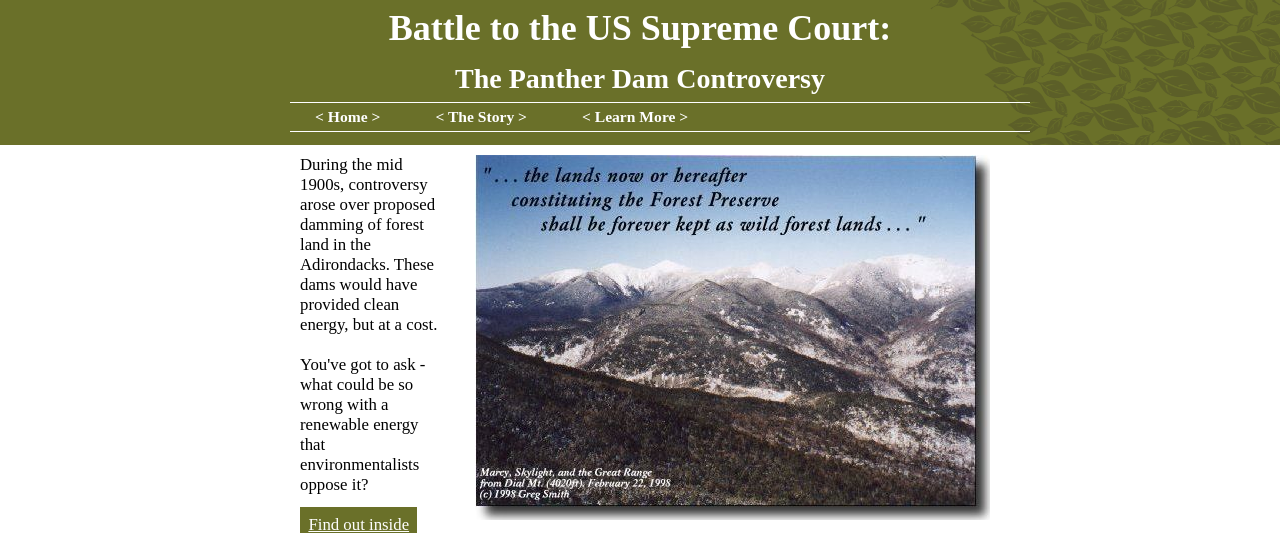
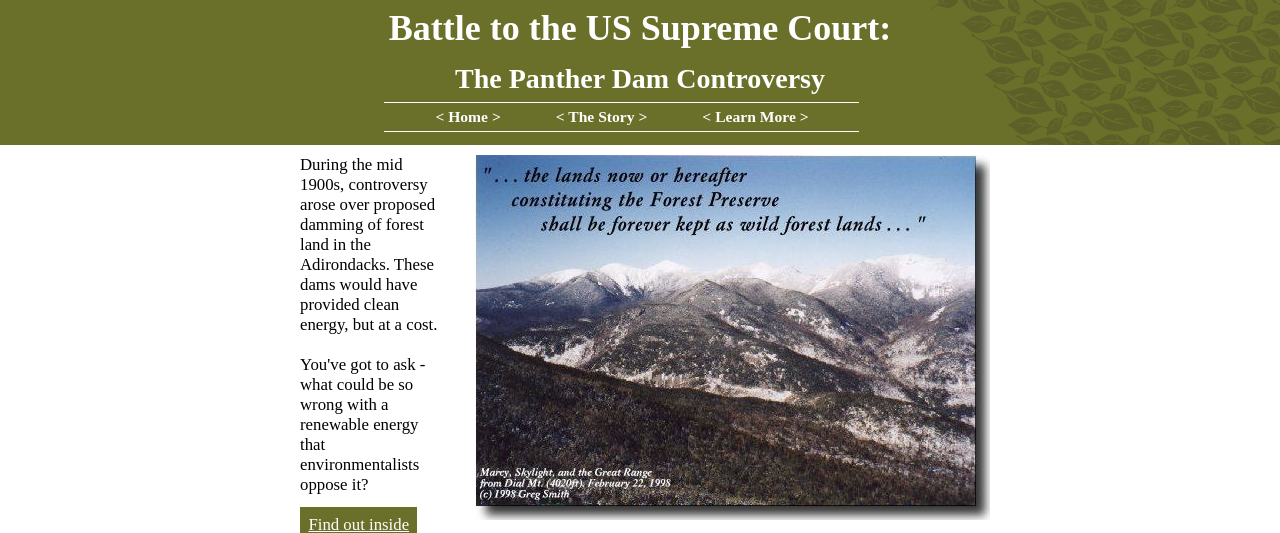
Before and after one commit to izzystardust/hp200, a PHP site: page / in a window 1280 px wide. Shown: the top 533 px of the page. Run offline with PHP 8.4, Linux system fonts and the light colour scheme; some libraries are stand-ins or nearby versions; some web fonts are replaced.

Commit message:
Centered menu

```diff
--- a/css/boilerplate.css
+++ b/css/boilerplate.css
@@ -17,7 +17,6 @@ header img {
 
 /* Begin menu styling */
 
-header nav ul ul { display: none; }
 
 header nav ul li:hover ul {
 	display: block;
@@ -28,11 +27,17 @@ header nav ul li:hover ul {
 header nav ul {
 	border-bottom:1px solid #fff;
 	border-top:1px solid #fff;
-	width:100%;
-	padding: 0 20px;
+	/*width:100%;*/
+	margin: 0 2em 0 6em;
+	padding: 0 0 0 3em;
 	list-style: none;
 	position: relative;
 	display: inline-table;
+}
+
+header nav ul ul {
+	display: none;
+	margin: 0;
 }
 
 header nav ul:after {
```
